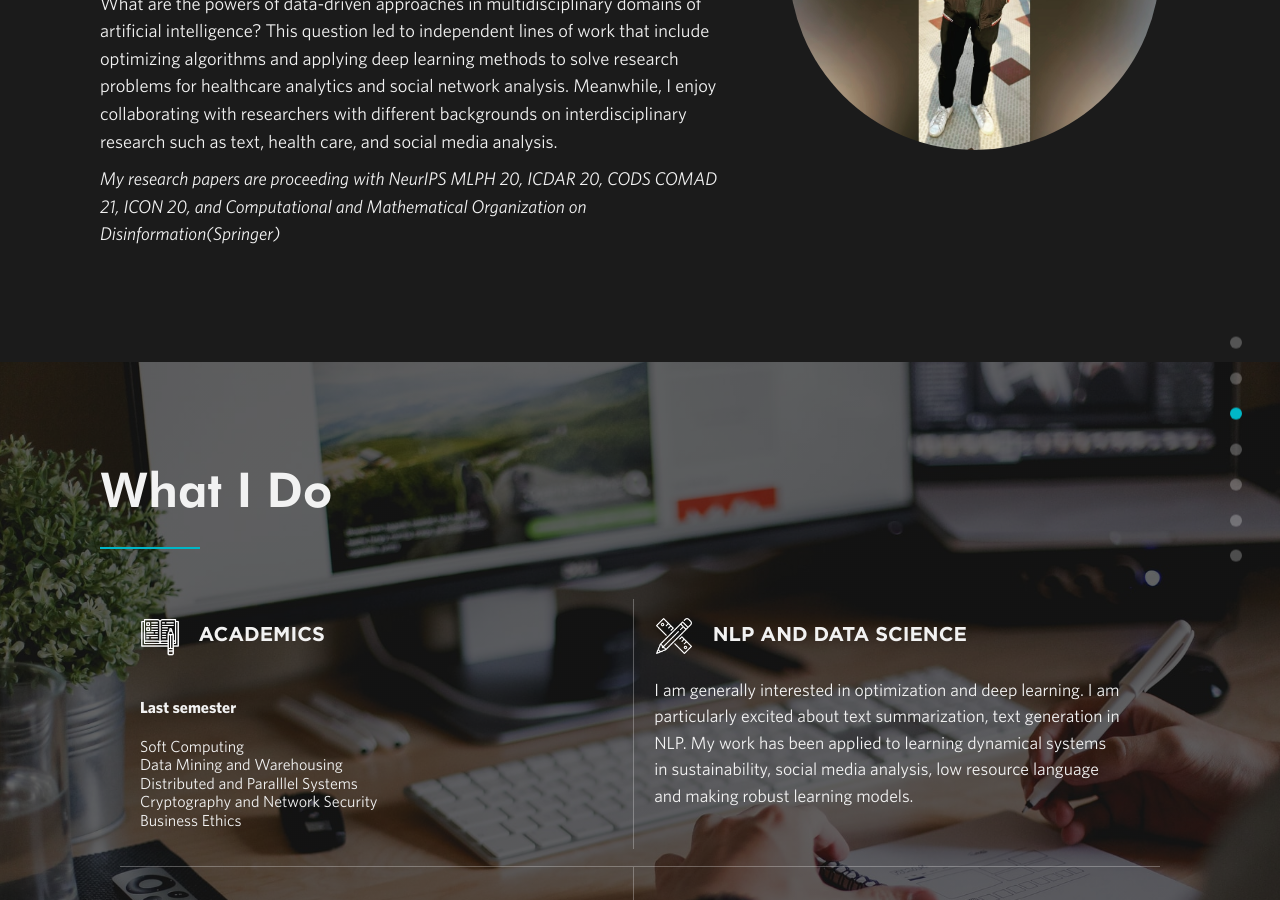
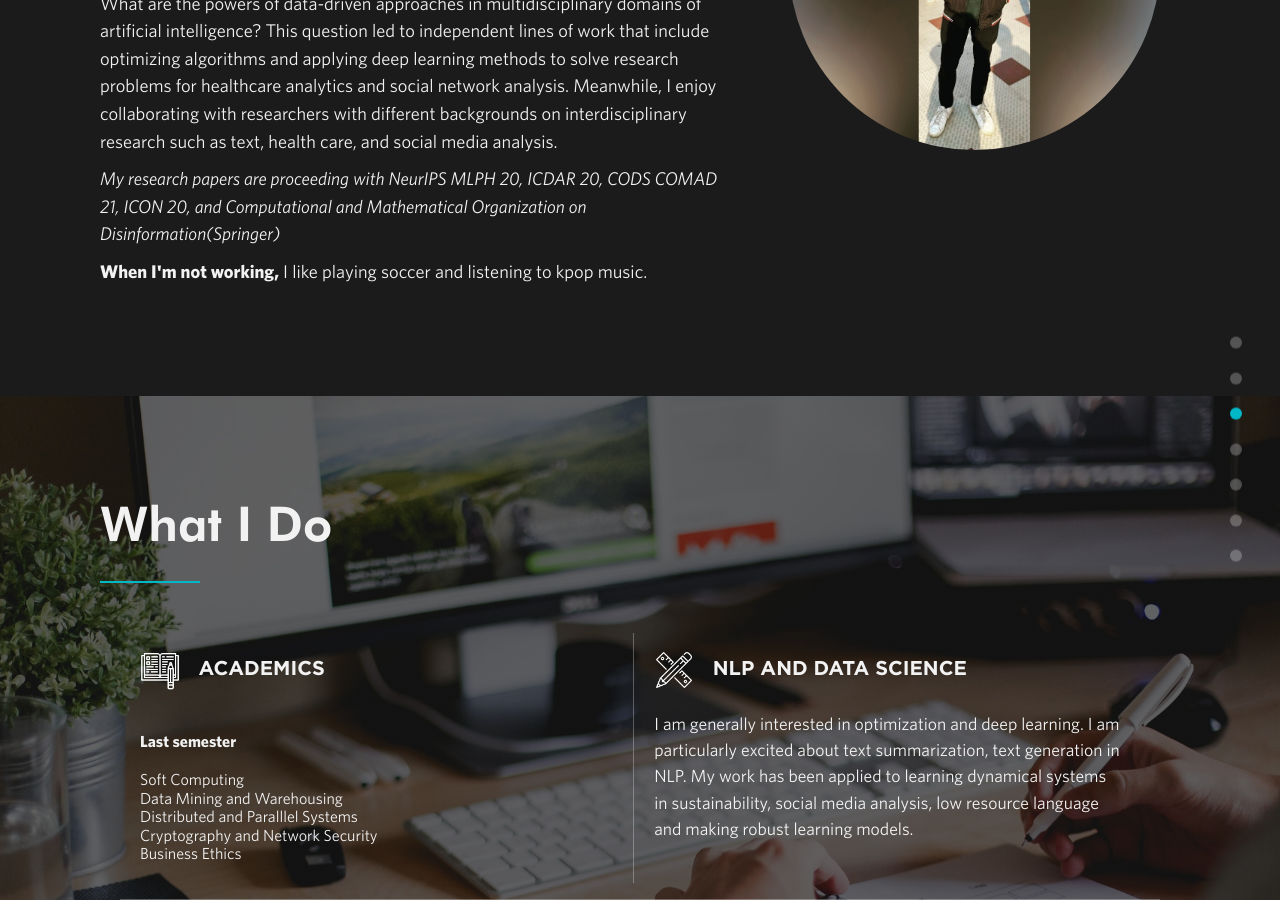
Before and after one commit to sumit6597/sumit6597.github.io, a Jekyll site: the page built from index.html, in a window 1280 px wide and 900 px high, scrolled down 1267 px. Built offline with Jekyll 4.4.1, drawn with Linux system fonts in a browser that asks for light colours; nearby versions of some CDN libraries.

Commit message:
Update about.html

```diff
--- a/_includes/about.html
+++ b/_includes/about.html
@@ -9,7 +9,7 @@
         <div class="about-text-wrapper">
           <p class="about-text"><strong>I'm currently a senior year student at Birla Institute of Technology, Mesra</strong> pursuing computer science and engineering <strong>graduating in Spring 2021.</strong> I have worked in related fields like artificial intelligence, software engineering, and data mining. For the past few years, I have been motivated by the following question: What are the powers of data-driven approaches in multidisciplinary domains of artificial intelligence? This question led to independent lines of work that include optimizing algorithms and applying deep learning methods to solve research problems for healthcare analytics and social network analysis. Meanwhile, I enjoy collaborating with researchers with different backgrounds on interdisciplinary research such as text, health care, and social media analysis. </p>
           <p class="about-text"><cite> My research papers are proceeding with NeurIPS MLPH 20, ICDAR 20, CODS COMAD 21, ICON 20, and Computational and Mathematical Organization on Disinformation(Springer) </p>
-         <!-- <p class="about-text"><strong>When I'm not working,</strong> you can find me playing soccer.</p> -->
+          <p class="about-text"><strong>When I'm not working,</strong> I like playing soccer and listening to kpop music.</p>
         </div>
       </div>
     </div>
```
